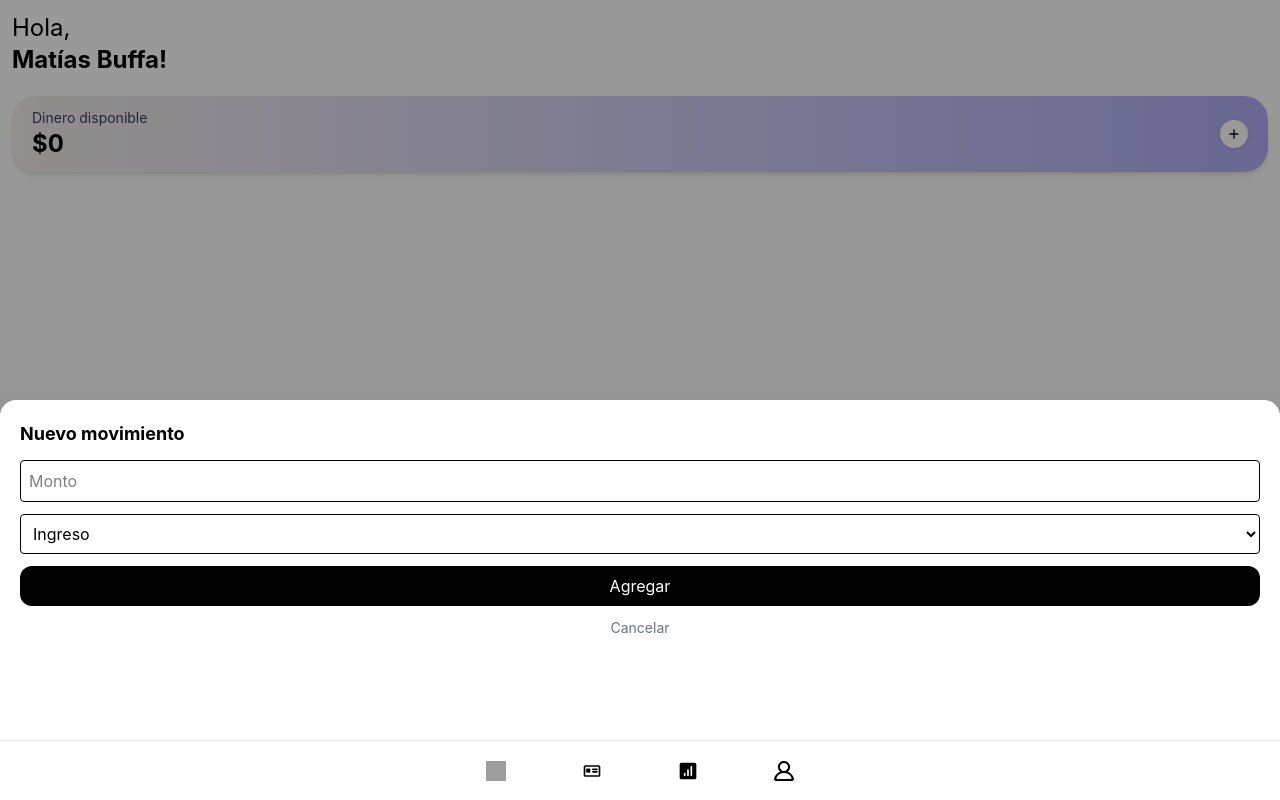
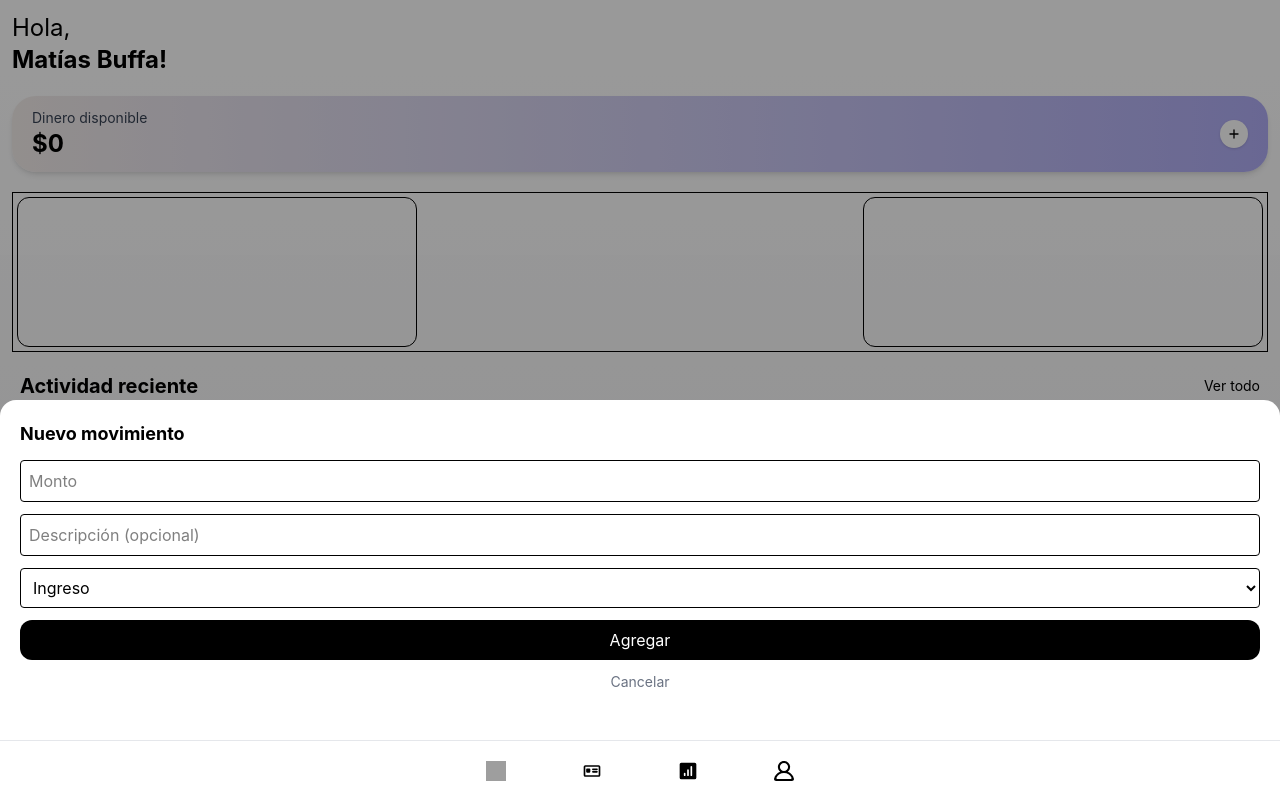
Before and after one commit to matiibuffaRC/desarrollo-trabajo-practico2, a React (Vite) app: page / in a window 1280 px wide. Both pictures are taken after a click on the button 1234 px from the left and 134 px from the top of the page. Built offline with nearby package versions, Linux system fonts and the light colour scheme; grey boxes are pictures that could not be loaded.

Commit message:
Lista de actividad reciente agregada

```diff
--- a/src/assets/Components/MovementForm.jsx
+++ b/src/assets/Components/MovementForm.jsx
@@ -3,29 +3,49 @@ import React, { useState, useEffect } from 'react';
 function MovementForm({ setMovements, onClose }) {
     const [monto, setMonto] = useState("");
     const [tipo, setTipo] = useState("ingreso");
+    const [descripcion, setDescripcion] = useState("");
     const [show, setShow] = useState(false);
 
     useEffect(() => {
-        // dispara animación al montar
         setTimeout(() => setShow(true), 10);
     }, []);
 
     const handleClose = () => {
         setShow(false);
-        setTimeout(onClose, 300); // espera animación
+        setTimeout(onClose, 300);
     };
 
     const handleSubmit = (e) => {
         e.preventDefault();
 
+        // ✅ Validación
+        if (!monto || Number(monto) <= 0) {
+            alert("Ingresá un monto válido");
+            return;
+        }
+
+        // ✅ Descripción automática si no hay
+        const descripcionFinal =
+            descripcion.trim() !== ""
+                ? descripcion
+                : tipo === "ingreso"
+                ? "Ingreso"
+                : "Gasto";
+
         const nuevoMovimiento = {
             id: crypto.randomUUID(),
             monto: Number(monto),
-            tipo
+            tipo,
+            descripcion: descripcionFinal,
+            fecha: new Date().toISOString() // ✅ fecha automática
         };
 
         setMovements(prev => [...prev, nuevoMovimiento]);
+
+        // limpiar form
         setMonto("");
+        setDescripcion("");
+
         handleClose();
     };
 
@@ -33,7 +53,11 @@ function MovementForm({ setMovements, onClose }) {
         <div className={`fixed inset-0 flex items-end justify-center transition-opacity duration-300 ${show ? "bg-black/40 opacity-100" : "bg-black/0 opacity-0"}`}>
             <form onSubmit={handleSubmit} className={`bg-white h-1/2 w-full p-5 rounded-t-2xl flex flex-col gap-3 transform transition-all duration-300 ${show ? "translate-y-0 opacity-100" : "translate-y-full opacity-0"}`}>
                 <h2 className="font-bold text-lg">Nuevo movimiento</h2>
+
                 <input type="number" value={monto} onChange={(e) => setMonto(e.target.value)} placeholder="Monto" className="border p-2 rounded"/>
+
+                <input type="text" value={descripcion} onChange={(e) => setDescripcion(e.target.value)} placeholder="Descripción (opcional)" className="border p-2 rounded"/>
+
                 <select value={tipo} onChange={(e) => setTipo(e.target.value)} className="border p-2 rounded">
                     <option value="ingreso">Ingreso</option>
                     <option value="gasto">Gasto</option>
@@ -42,6 +66,7 @@ function MovementForm({ setMovements, onClose }) {
                 <button type="submit" className="bg-black text-white py-2 rounded-xl">
                     Agregar
                 </button>
+
                 <button type="button" onClick={handleClose} className="text-sm text-gray-500">
                     Cancelar
                 </button>
--- /dev/null
+++ b/src/assets/Components/ShowActivityComponent.jsx
@@ -0,0 +1,35 @@
+import React from 'react'
+
+function ShowActivityComponent({ movements }) {
+    const printMovements = () => {
+        console.log(movements)
+        return movements.map(mov => (
+            <div key={mov.id} className='bg-[#FEFEFE] flex flex-row justify-between items-start p-3 rounded-xl shadow'>
+                <h2 className='text-md font-bold'>{mov.descripcion}</h2>
+                <div className='flex flex-col items-end'>
+                    <h3 className={`font-bold text-md ${mov.tipo === "ingreso" ? "text-[#00A650]" : ""}`}>{mov.tipo === "ingreso" ? "+" : "-"}${mov.monto.toFixed(2)}</h3>
+                    <h3 className="text-sm text-gray-500">
+                        {new Date(mov.fecha).toLocaleDateString("es-AR", {
+                            day: "2-digit",
+                            month: "2-digit"
+                        })}
+                    </h3>
+                </div>
+            </div>
+        )
+    )}
+
+    return (
+        <div>
+            <div className='flex flex-row items-center justify-between px-2 mt-3 mb-1'>
+                <h2 className='text-xl font-bold'>Actividad reciente</h2>
+                <h3 className='text-sm'>Ver todo</h3>
+            </div>
+            <div className='flex flex-col gap-2 px-2'>
+                {printMovements()}
+            </div>
+        </div>
+    )
+}
+
+export default ShowActivityComponent
--- a/src/assets/Pages/Homepage.jsx
+++ b/src/assets/Pages/Homepage.jsx
@@ -1,12 +1,16 @@
 import { useState } from 'react';
+
+// Componentes
 import PrintTotalComponent from '../Components/PrintTotalComponent';
 import MovementForm from '../Components/MovementForm';
+import ShowActivityComponent from '../Components/ShowActivityComponent';
+//
 
 function Homepage({ movements, setMovements }) {
   const [showForm, setShowForm] = useState(false);
 
   return (
-    <section className='p-3 h-screen bg-linear-to-b from-white to-[#F4F4F6]'>
+    <section className='p-3 pb-20 min-h-screen bg-linear-to-b from-white to-[#F4F4F6]'>
       <div className='mb-5'>
         <h2>
           <span className='block text-2xl'>Hola,</span>
@@ -14,17 +18,32 @@ function Homepage({ movements, setMovements }) {
         </h2>
       </div>
 
+      <div className='flex flex-col items-center gap-5'>
+        <div className='w-full'>
           <PrintTotalComponent
             movements={movements}
             onAddClick={() => setShowForm(true)}
           />
 
-      {showForm && (
+          {showForm && ( // Condicional para abrir o no el formulario
             <MovementForm
               setMovements={setMovements}
               onClose={() => setShowForm(false)}
             />
           )}
+        </div>
+        <div className='border border-black h-40 w-full flex flex-row gap-1 p-1 items-center justify-between'>
+          <div className='border border-black rounded-xl h-full w-100'>
+
+          </div>
+          <div className='border border-black rounded-xl h-full w-100'>
+
+          </div>
+        </div>
+      </div>
+      <div className='mt-5'> {/* Contenedor de la actividad reciente */}
+        <ShowActivityComponent movements={movements}/>
+      </div>
     </section>
   );
 }
```
Lines whose indentation alone changed are shown as unchanged.
